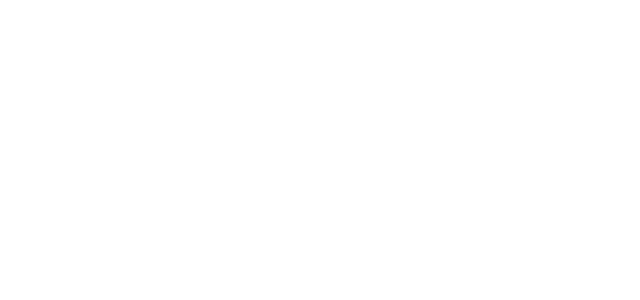
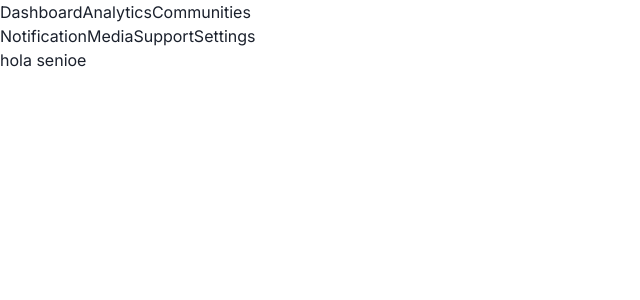
Before and after one commit to akareagwom/LYT-userDashboard, a Next.js app: page / in a window 1280 px wide. Shown: the top 300 px of the page, without its empty margins (0-640 px from the left). Built offline with nearby package versions, Linux system fonts and the light colour scheme.

Commit message:
side bar

```diff
--- a/src/app/LandingPage.js
+++ b/src/app/LandingPage.js
@@ -1,9 +1,11 @@
-import { Box } from "@chakra-ui/react";
+import { Box, Text } from "@chakra-ui/react";
+import SideBar from "./components/Drawer";
 
 const LandingPage = () => {
     return (
         <Box>
-
+          <SideBar/>
+          <Text>hola senioe</Text>
         </Box>
      );
 }
--- a/src/app/components/Drawer.js
+++ b/src/app/components/Drawer.js
@@ -1,8 +1,23 @@
-import { Drawer } from "@chakra-ui/react";
+"use Client"
+import { Drawer, DrawerContent, DrawerHeader,DrawerCloseButton,Button, Link, Box} from "@chakra-ui/react";
+// import {useDisclosure} from '@nextui-org/react';
+import {useDisclosure} from '@chakra-ui/react'
 
 const SideBar = () => {
+
     return (
-        <Drawer></Drawer>
+        <Box
+        w={'20%'}
+        display={'block'}
+        >
+        <Link>Dashboard</Link>
+        <Link>Analytics</Link>
+        <Link>Communities</Link>
+        <Link>Notification</Link>
+        <Link>Media</Link>
+        <Link>Support</Link>
+        <Link>Settings</Link>
+        </Box>
      );
 }
 
```
